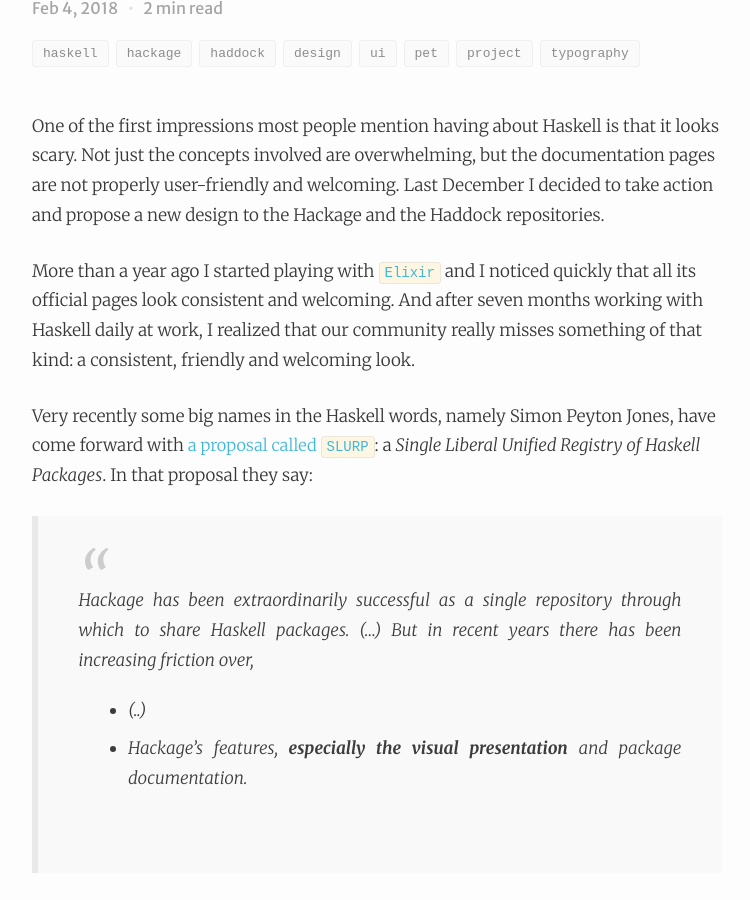
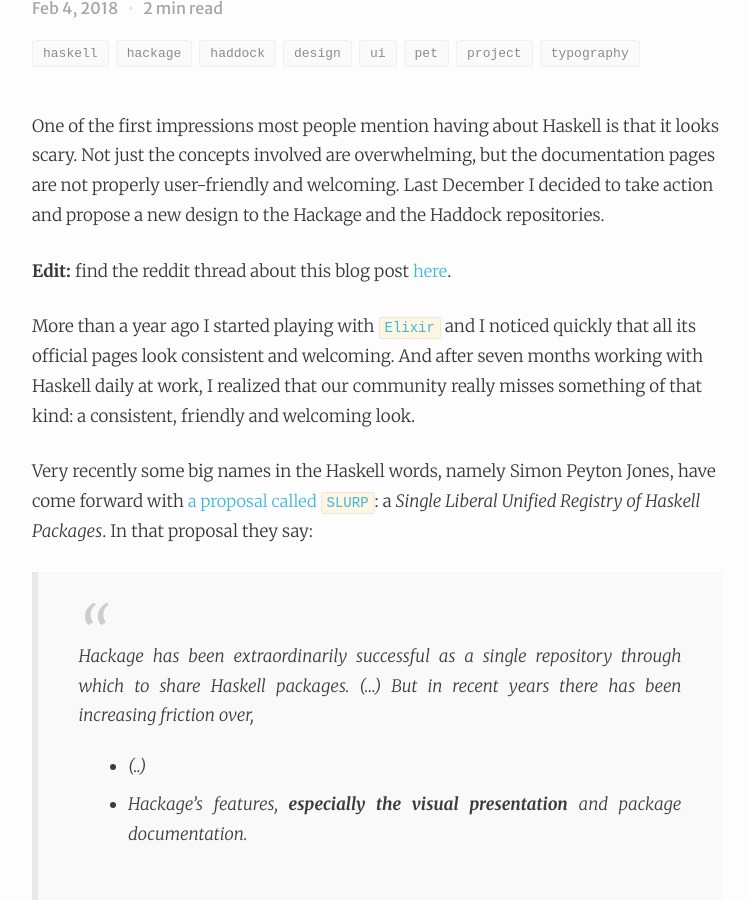
Before and after one commit to NunoAlexandre/nunoalexandre.github.io, a Jekyll site: the page built from _posts/2018-02-04-redesigning-haskell-docs.markdown, in a window 1280 px wide and 900 px high, scrolled down 439 px. Shown: the whole window, without its empty margins (263-1013 px from the left). Built offline with Jekyll 4.4.1, drawn with Linux system fonts in a browser that asks for light colours; comment, search, counter and statistics services are not loaded.

Commit message:
Add link tk reddit thread about my blog post

```diff
--- a/_posts/2018-02-04-redesigning-haskell-docs.markdown
+++ b/_posts/2018-02-04-redesigning-haskell-docs.markdown
@@ -8,11 +8,11 @@
 
 One of the first impressions most people mention having about Haskell is that it looks scary. Not just the concepts involved are overwhelming, but the documentation pages are not properly user-friendly and welcoming. Last December I decided to take action and propose a new design to the Hackage and the Haddock repositories.
 
+**Edit:** find the reddit thread about this blog post [here](https://www.reddit.com/r/haskell/comments/7vatew/redesigning_haddock_docs_and_hackage_pages/).
+
 More than a year ago I started playing with [`Elixir`](https://elixir-lang.org/) and I noticed quickly that all its official pages look consistent and welcoming. And after seven months working with Haskell daily at work, I realized that our community really misses something of that kind: a consistent, friendly and welcoming look.
 
 Very recently some big names in the Haskell words, namely Simon Peyton Jones, have come forward with [a proposal called `SLURP`](https://github.com/simonmar/ecosystem-proposals/blob/slurp/proposals/0000-slurp.rst): a _Single Liberal Unified Registry of Haskell Packages_. In that proposal they say:
-
-
 
 > Hackage has been extraordinarily successful as a single repository
 through which to share Haskell packages. (...) But in recent years there has
```
